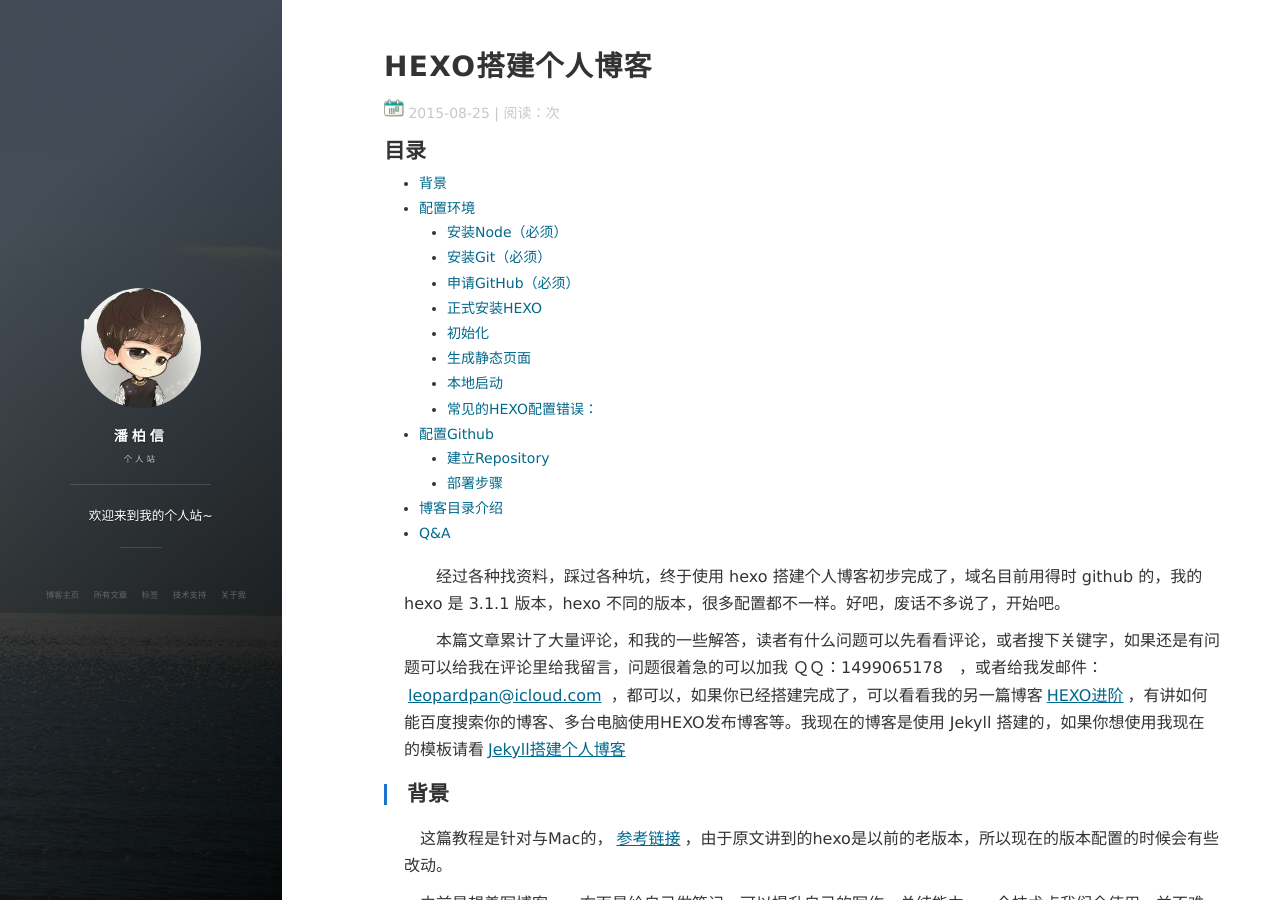
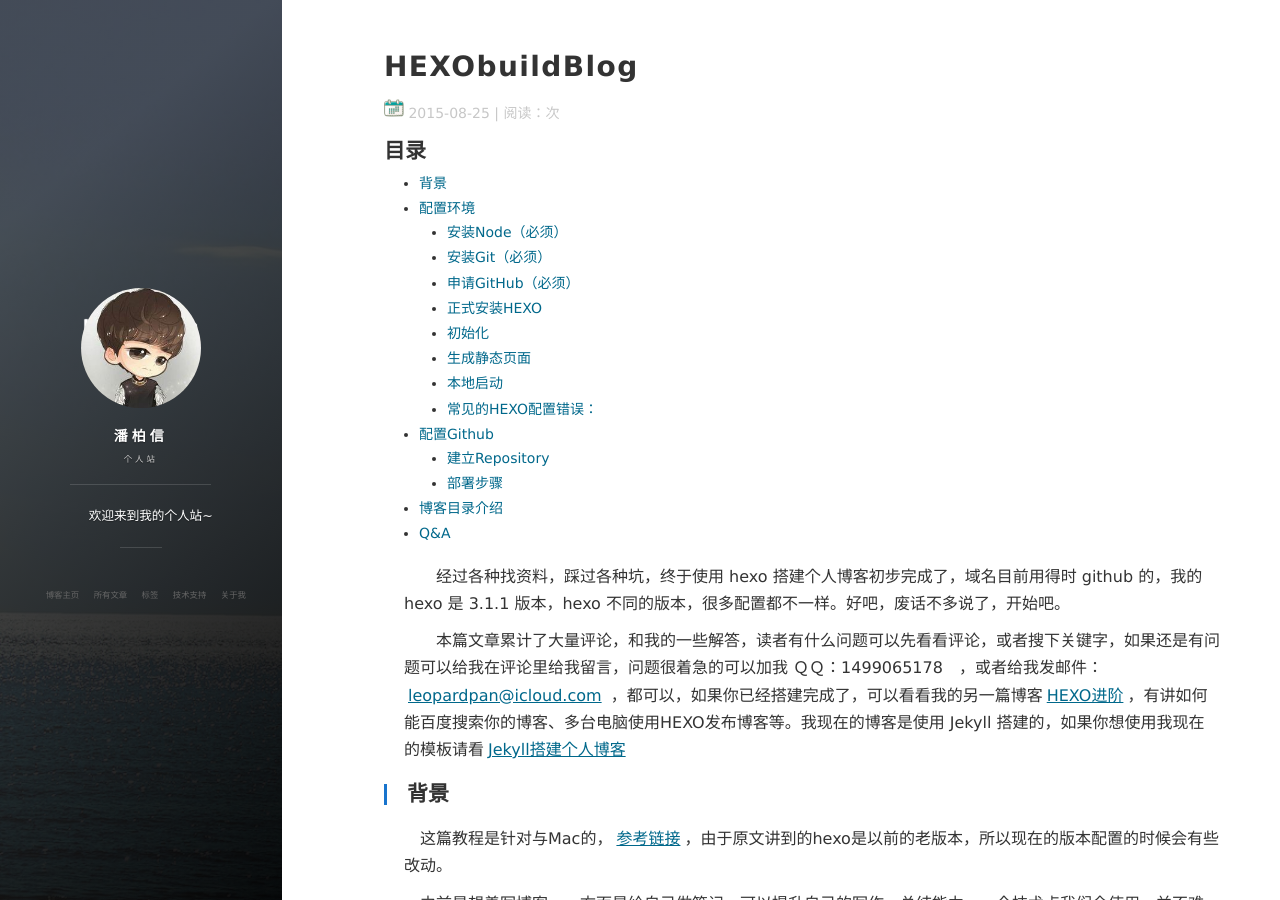
Before and after one commit to JingyuSunUOE/JingyuSunUOE.github.io, a Jekyll site: the page built from _posts/2015-08-25-HEXObuildBlog.md, in a window 1280 px wide and 900 px high. Built offline with Jekyll 4.4.1, drawn with Linux system fonts in a browser that asks for light colours; nearby versions of some CDN libraries; comment, search, counter and statistics services are not loaded.

Commit message:
Update and rename 2015-08-25-HEXO搭建个人博客.md to 2015-08-25-HEXObuildBlog.md

```diff
--- a/_posts/2015-08-25-HEXO搭建个人博客.md
+++ b/_posts/2015-08-25-HEXObuildBlog.md
@@ -1,6 +1,6 @@
 ---
 layout: post
-title: "HEXO搭建个人博客"
+title: "HEXObuildBlog"
 date: 2015-08-25
 description: "HEXO配置，HEXO+Github，搭建自己的博客"
 tag: hexo
```
